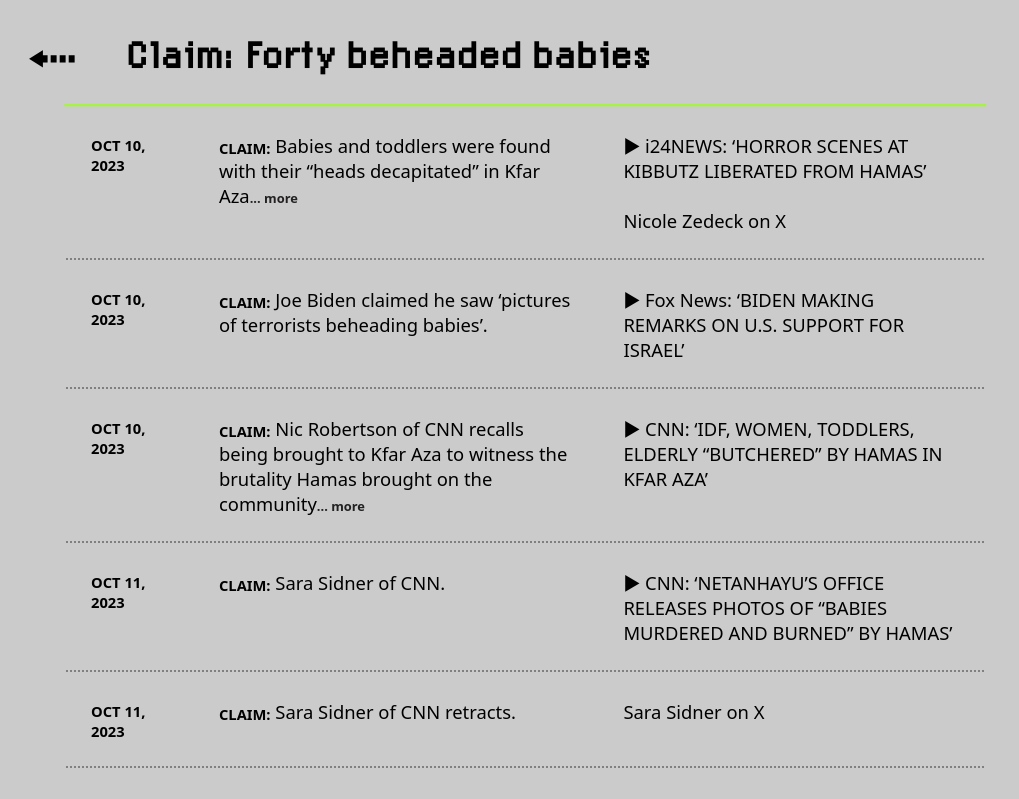
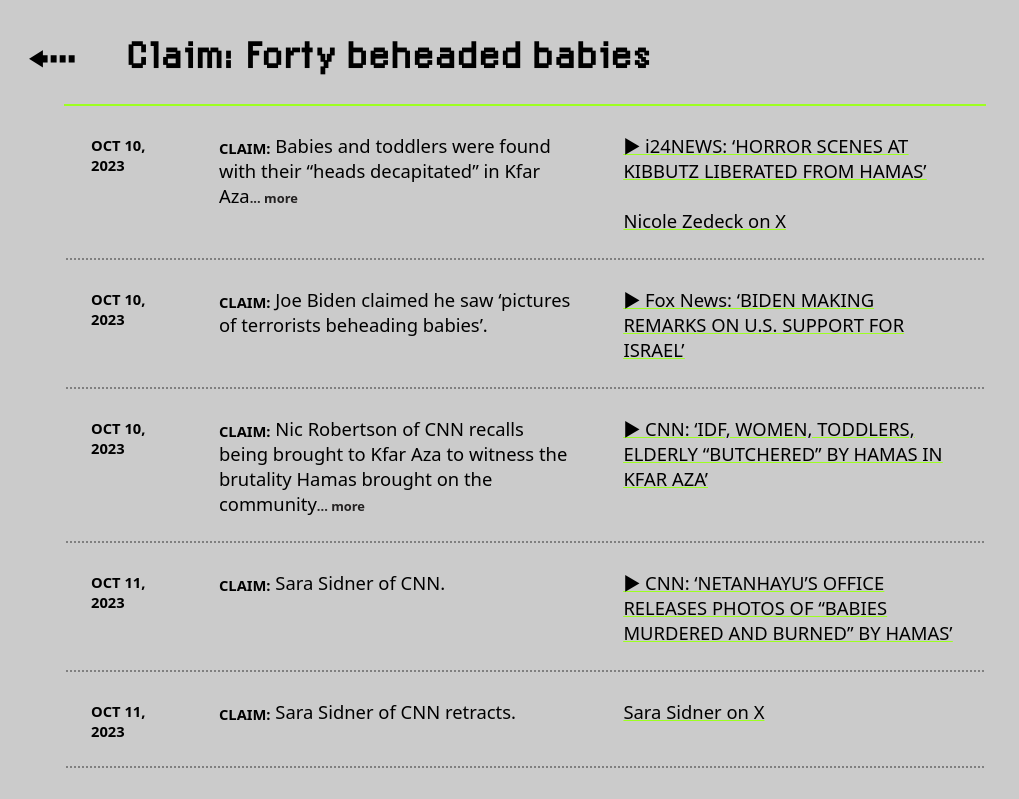
Before and after one commit to tamtzekin/hasbara-tracker, a React (Create React App) app: page /claim-a in a window 1280 px wide. Shown: the top 799 px of the page, without its empty margins (0-1019 px from the left). Built offline with nearby package versions, Linux system fonts and the light colour scheme.

Commit message:
links clearer to see

```diff
--- a/src/components/ClaimPage.css
+++ b/src/components/ClaimPage.css
@@ -3,10 +3,11 @@ a {
     text-decoration: none;
     position: relative;
     z-index: 3;
+    text-decoration: underline #9dff20;
 }
 
 a:hover {
-    text-decoration: underline;
+
 }
 
 a[target="_blank"]:hover::after {
```
